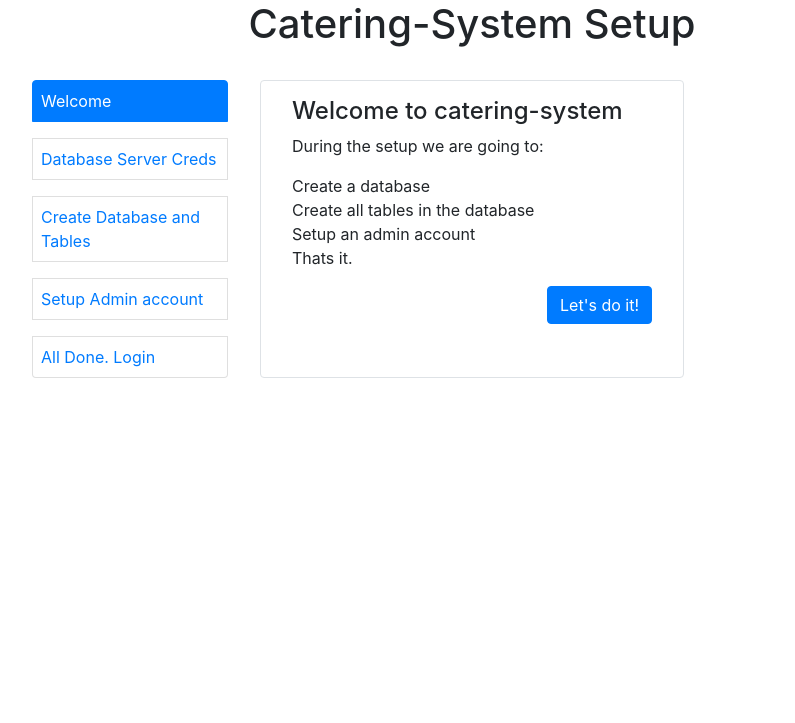
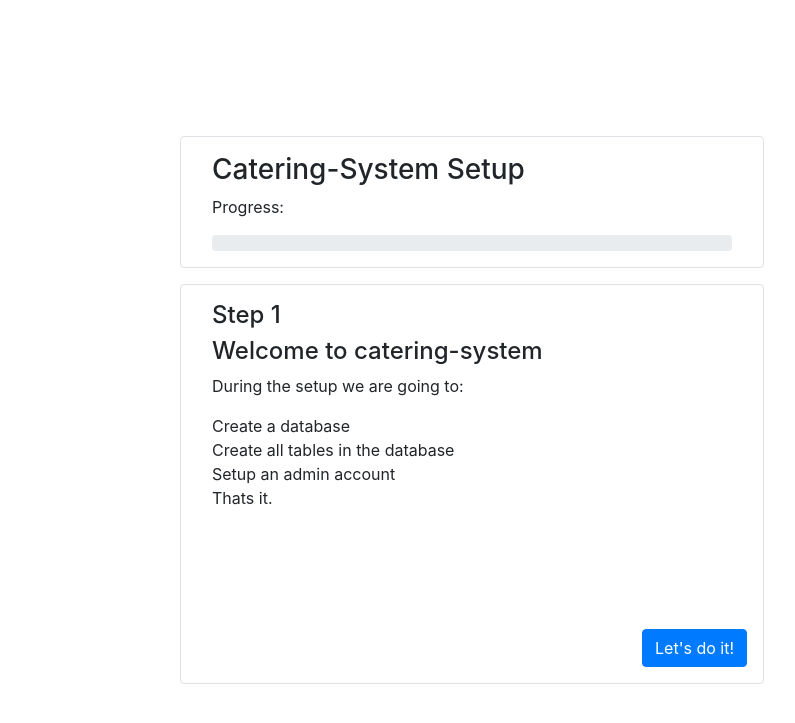
Before and after one commit to willebergh/catering-system, a PHP site: page /setup.php in a window 1280 px wide. Shown: the top 723 px of the page, without its empty margins (168-963 px from the left). Run offline with PHP 8.4, Linux system fonts and the light colour scheme.

Commit message:
changed html, styling and added js functions

```diff
--- /dev/null
+++ b/assets/js/setup.js
@@ -0,0 +1,59 @@
+function resetProgress() {
+  var step1 = document.getElementById("step1");
+  var step2 = document.getElementById("step2");
+  var step3 = document.getElementById("step3");
+  var step4 = document.getElementById("step4");
+  var step5 = document.getElementById("step5");
+
+  step1.style.display = "block";
+  step2.style.display = "none";
+  step3.style.display = "none";
+  step4.style.display = "none";
+  step5.style.display = "none";
+}
+function showStep2() {
+  var step1 = document.getElementById("step1");
+  var step2 = document.getElementById("step2");
+  var progressBar = document.getElementById("progressBar");
+
+  step1.style.display = "none";
+  step2.style.display = "block";
+  progressBar.style.width = "25%";
+}
+function showStep3() {
+  var step2 = document.getElementById("step2");
+  var step3 = document.getElementById("step3");
+  var progressBar = document.getElementById("progressBar");
+
+  step2.style.display = "none";
+  step3.style.display = "block";
+  progressBar.style.width = "50%";
+}
+function showStep4() {
+  var step3 = document.getElementById("step3");
+  var step4 = document.getElementById("step4");
+  var progressBar = document.getElementById("progressBar");
+
+  step3.style.display = "none";
+  step4.style.display = "block";
+  progressBar.style.width = "75%";
+}
+function showStep5() {
+  var step4 = document.getElementById("step4");
+  var step5 = document.getElementById("step5");
+  var progressBar = document.getElementById("progressBar");
+
+  step4.style.display = "none";
+  step5.style.display = "block";
+  progressBar.style.width = "100%";
+}
+
+function showStep1_1() {
+  var showStep1 = $("#showStep1").val();
+  $.post("submit.php", { showStep1: showStep1 },
+  function(data) {
+ $('#php').html(data);
+  });
+
+  console.log("works");
+}
--- a/setup.php
+++ b/setup.php
@@ -1,3 +1,4 @@
+<?php session_start(); ?>
 <!DOCTYPE html>
 <html lang="en" dir="ltr">
   <head>
@@ -8,138 +9,44 @@
     <link rel="stylesheet" href="https://stackpath.bootstrapcdn.com/bootstrap/4.3.1/css/bootstrap.min.css" integrity="sha384-ggOyR0iXCbMQv3Xipma34MD+dH/1fQ784/j6cY/iJTQUOhcWr7x9JvoRxT2MZw1T" crossorigin="anonymous">
     <link rel="stylesheet" href="./assets/css/main.css">
     <script src="https://stackpath.bootstrapcdn.com/bootstrap/4.3.1/js/bootstrap.min.js" integrity="sha384-JjSmVgyd0p3pXB1rRibZUAYoIIy6OrQ6VrjIEaFf/nJGzIxFDsf4x0xIM+B07jRM" crossorigin="anonymous"></script>
-    <script type="text/javascript">
-      function showStep1() {
-        document.getElementById('liStep1').className += " active";
-        document.getElementById('liStep2').classList.remove("active");
-        document.getElementById('liStep3').classList.remove("active");
-        document.getElementById('liStep4').classList.remove("active");
-        document.getElementById('liStep5').classList.remove("active");
+    <script src="http://code.jquery.com/jquery-latest.js"></script>
+    <script src="./assets/js/setup.js"></script>
+  </head>
+  <body onload="resetProgress()">
+    <div id="php"></div>
 
-        document.getElementById('aStep1').className += " text-white";
-        document.getElementById('aStep2').classList.remove("text-white");
-        document.getElementById('aStep3').classList.remove("text-white");
-        document.getElementById('aStep4').classList.remove("text-white");
-        document.getElementById('aStep5').classList.remove("text-white");
+    <div class="container" style="margin-top: 10%; max-width: 600px;">
 
-        document.getElementById('setupStep1').style.display = "block";
-        document.getElementById("setupStep2").style.display = "none";
-        document.getElementById('setupStep3').style.display = "none";
-        document.getElementById("setupStep4").style.display = "none";
-        document.getElementById("setupStep5").style.display = "none";
-      }
-      function showStep2() {
-        document.getElementById('liStep1').className += " active";
-        document.getElementById('liStep2').className += " active";
-        document.getElementById('liStep3').classList.remove("active");
-        document.getElementById('liStep4').classList.remove("active");
-        document.getElementById('liStep5').classList.remove("active");
-
-        document.getElementById('aStep1').className += " text-white";
-        document.getElementById('aStep2').className += " text-white";
-        document.getElementById('aStep3').classList.remove("text-white");
-        document.getElementById('aStep4').classList.remove("text-white");
-        document.getElementById('aStep5').classList.remove("text-white");
-
-        document.getElementById('setupStep1').style.display = "none";
-        document.getElementById("setupStep2").style.display = "block";
-        document.getElementById('setupStep3').style.display = "none";
-        document.getElementById("setupStep4").style.display = "none";
-        document.getElementById("setupStep5").style.display = "none";
-      }
-      function showStep3() {
-        document.getElementById('liStep1').className += " active";
-        document.getElementById('liStep2').className += " active";
-        document.getElementById('liStep3').className += " active";
-        document.getElementById('liStep4').classList.remove("active");
-        document.getElementById('liStep5').classList.remove("active");
-
-        document.getElementById('aStep1').className += " text-white";
-        document.getElementById('aStep2').className += " text-white";
-        document.getElementById('aStep3').className += " text-white";
-        document.getElementById('aStep4').classList.remove("text-white");
-        document.getElementById('aStep5').classList.remove("text-white");
-
-        document.getElementById('setupStep1').style.display = "none";
-        document.getElementById("setupStep2").style.display = "none";
-        document.getElementById('setupStep3').style.display = "block";
-        document.getElementById("setupStep4").style.display = "none";
-        document.getElementById("setupStep5").style.display = "none";
-      }
-      function showStep4() {
-        document.getElementById('liStep1').className += " active";
-        document.getElementById('liStep2').className += " active";
-        document.getElementById('liStep3').className += " active";
-        document.getElementById('liStep4').className += " active";
-        document.getElementById('liStep5').classList.remove("active");
-
-        document.getElementById('aStep1').className += " text-white";
-        document.getElementById('aStep2').className += " text-white";
-        document.getElementById('aStep3').className += " text-white";
-        document.getElementById('aStep4').className += " text-white";
-        document.getElementById('aStep5').classList.remove("text-white");
-
-        document.getElementById('setupStep1').style.display = "none";
-        document.getElementById("setupStep2").style.display = "none";
-        document.getElementById('setupStep3').style.display = "none";
-        document.getElementById("setupStep4").style.display = "block";
-        document.getElementById("setupStep5").style.display = "none";
-      }
-      function showStep5() {
-        document.getElementById('liStep1').className += " active";
-        document.getElementById('liStep2').className += " active";
-        document.getElementById('liStep3').className += " active";
-        document.getElementById('liStep4').className += " active";
-        document.getElementById('liStep5').className += " active";
-
-        document.getElementById('aStep1').className += " text-white";
-        document.getElementById('aStep2').className += " text-white";
-        document.getElementById('aStep3').className += " text-white";
-        document.getElementById('aStep4').className += " text-white";
-        document.getElementById('aStep5').className += " text-white";
-
-        document.getElementById('setupStep1').style.display = "none";
-        document.getElementById("setupStep2").style.display = "none";
-        document.getElementById('setupStep3').style.display = "none";
-        document.getElementById("setupStep4").style.display = "none";
-        document.getElementById("setupStep5").style.display = "block";
-      }
-
-    </script>
-  </head>
-  <body>
-    <div class="setup-container">
-
-      <div class="setup-header container">
-        <h1>Catering-System Setup</h1>
+      <div class="row align-items-center">
+        <div class="col border rounded p-3 m-2">
+          <div class="container">
+            <h3>Catering-System Setup</h3>
+            <p>Progress:</p>
+            <div class="progress">
+              <div id="progressBar" class="progress-bar" role="progressbar" style="width: 0%" aria-valuenow="25" aria-valuemin="0" aria-valuemax="100"></div>
+            </div>
+          </div>
+        </div>
       </div>
 
-      <div class="setup-sidebar">
-        <ul class="list-group">
-          <li id="liStep1" class="list-group-item m-2 p-2 active"><a id="aStep1" class="text-white" href="javascript:void(0)" onclick="showStep1()">Welcome</a></li>
-          <li id="liStep2" class="list-group-item m-2 p-2"><a id="aStep2" href="javascript:void(0)" onclick="showStep2()">Database Server Creds</a></li>
-          <li id="liStep3" class="list-group-item m-2 p-2"><a id="aStep3" href="javascript:void(0)" onclick="showStep3()">Create Database and Tables</a></li>
-          <li id="liStep4" class="list-group-item m-2 p-2"><a id="aStep4" href="javascript:void(0)" onclick="showStep4()">Setup Admin account</a></li>
-          <li id="liStep5" class="list-group-item m-2 p-2"><a id="aStep5" href="javascript:void(0)" onclick="showStep5()">All Done. Login</a></li>
-        </ul>
-      </div>
+      <div class="row">
+        <div class="col border rounded p-3 m-2" style="height: 50vh;">
 
-      <div id="setupStep1" class="setup-step border rounded p-3 m-2">
-        <div class="container">
+          <div id="step1" class="container">
+            <h4>Step 1</h4>
             <h4>Welcome to catering-system</h1>
             <p>During the setup we are going to:</p>
             <p>Create a database</br>
               Create all tables in the database</br>
               Setup an admin account</br>
               Thats it.</p>
-          <a class="btn btn-primary float-right" href="./assets/script/setup-script.php">Let's do it!</a>
-        </div>
+            <button class="btn btn-primary" style="position:absolute;bottom:16px;right:16px;" type="button" name="button" onclick="showStep2()">Let's do it!</button>
           </div>
 
-      <div id="setupStep2" class="setup-step border rounded p-3 m-2 hide">
-        <div class="container">
+          <div id="step2" class="container">
+            <h4>Step 2</h4>
             <p>Please provide server credentials</p>
-          <form class="" action="index.html" method="post">
+            <form style="width: 50%;margin:0 auto;" class="setup-form" action="./assets/script/setup-script.php" method="post">
               <div class="form-group">
                 <input class="form-control" type="text" name="servername" placeholder="Servername">
               </div>
@@ -149,23 +56,21 @@
               <div class="form-group">
                 <input class="form-control" type="text" name="password" placeholder="Password">
               </div>
-            <button class="btn btn-primary float-right" type="submit" name="button">Next</button>
             </form>
-        </div>
+            <button class="btn btn-primary" style="position:absolute;bottom:16px;right:16px;" type="button" name="button" onclick="showStep3()">Next</button>
           </div>
 
-      <div id="setupStep3" class="setup-step border rounded p-3 m-2 hide">
-        <div class="container">
+          <div id="step3" class="container">
+            <h4>Step 3</h4>
             <p>We are now going to create a database called catering_system</br>
             and in that database, we are going to create two tables called, orders and users</p>
-          <a class="btn btn-primary float-right" href="#">Next</a>
-        </div>
+            <button class="btn btn-primary" style="position:absolute;bottom:16px;right:16px;" type="button" name="button" onclick="showStep4()">Next</button>
           </div>
 
-      <div id="setupStep4" class="setup-step border rounded p-3 m-2 hide">
-        <div class="container">
+          <div id="step4" class="container">
+            <h4>Step 4</h4>
             <p>Please register an admin account</p>
-          <form class="" action="index.html" method="post">
+            <form style="width: 50%;margin:0 auto;" action="index.html" method="post">
               <div class="form-group">
                 <input class="form-control" type="text" name="username" placeholder="Username">
               </div>
@@ -178,19 +83,20 @@
               <div class="form-group">
                 <input class="form-control" type="password" name="password_repeat" placeholder="Repeat password">
               </div>
-            <button class="btn btn-primary float-right" type="submit" name="button">Next</button>
             </form>
-        </div>
+            <button class="btn btn-primary" style="position:absolute;bottom:16px;right:16px;" type="button" name="button" onclick="showStep5()">Next</button>
           </div>
 
-      <div id="setupStep5" class="setup-step border rounded p-3 m-2 hide">
-        <div class="container">
+          <div id="step5" class="container">
             <h4>All done!</h4>
             <p>To access the dashboard please login at <code>/catering-system/login.php</code> or down below.</p>
-          <a class="btn btn-primary float-right" href="#">Login</a>
+            <button class="btn btn-primary" style="position:absolute;bottom:16px;right:16px;" type="button" name="button">Login</button>
+          </div>
+
         </div>
       </div>
 
     </div>
+
   </body>
 </html>
```
Lines whose indentation alone changed are shown as unchanged.
